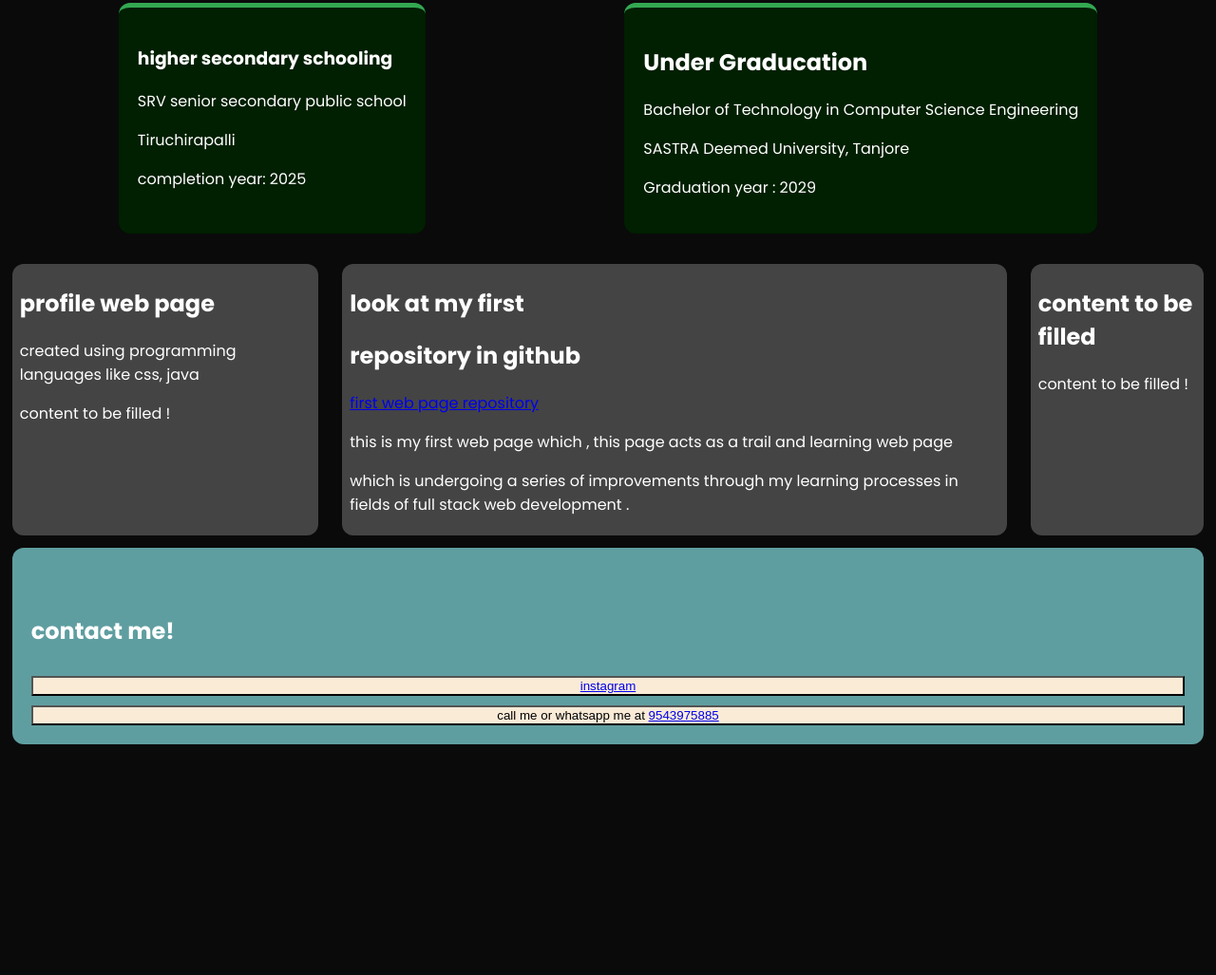
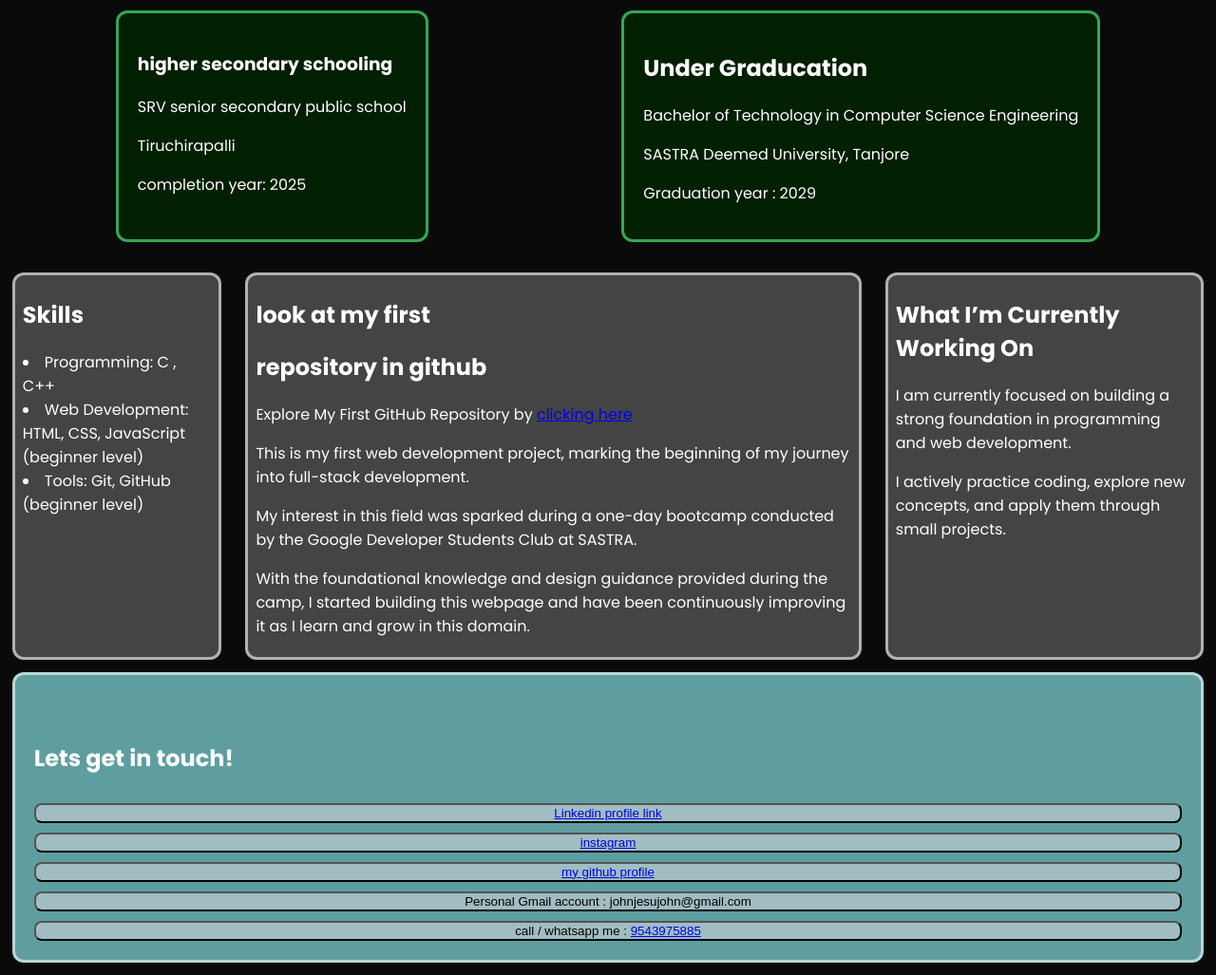
Before and after one commit to jesujo5/my-profile-page-, a plain HTML site: page index.html in a window 1280 px wide. Shown: the part 696-1723 px from the top of the page at 95% size. Before the commit the page ends 1493 px from the top, so only its background shows below. Drawn offline with Linux system fonts and the light colour scheme.

Commit message:
border added

```diff
--- a/index.html
+++ b/index.html
@@ -36,8 +36,8 @@
             <p> Bachelore of techonology - Computer Science Engineering </p>
             <p>SASTRA Deemed university , Tanjore</p>
             <div>
-             <button class="btn-resume">Resume</button>
-             <button class="btn-hire"><a href="https://github.com/jesujo5"> my github profile </a> </button>
+             <!--<button class="btn-resume">Resume</button>-->
+             <!--<button class="btn-hire"><a href="https://github.com/jesujo5"> my github profile </a> </button>-->
 
             </div>
         </div>
@@ -51,6 +51,7 @@
             <h1>MY SELF!!!</h1>
             <p> completed my schooling in SRV senior secondary public school , tiruchirappalli  </p>
             <p> Now currently persuing   first-year,  Bachelor of Technology in Computer Science Engineering at SASTRA Deemed University, Tanjore. </p>
+            <p>being a biology backround student in schooling , i continiously persuing towards computer science field .</p>
 
         </div>
     </section>
@@ -77,29 +78,38 @@
     </nav>
     <nav class = "project" id="project">
         <div class="projectbars">
-            <h1>profile web page</h1>
-            <p> created using programming languages like css, java </p>
-            <p>content to be filled !</p>
-
+            <h1>Skills </h1>
+            <ul></ul>
+            <li> Programming: C ,  C++</li>
+            <li>Web Development: HTML, CSS, JavaScript (beginner level)</li>
+            <li>Tools: Git, GitHub  (beginner level)</li>
+            </ul>
         </div>
         <div class="projectbars">
         <h1>look at my first </h1>
         <h1>repository in github</h1>
-        <a href="https://github.com/jesujo5/my-profile-page-.git"> first web page repository  </a>
-        <p>this is my first web page which , this page acts as a trail and learning web page </p>
-        <p>which is undergoing a series of improvements  through my  learning processes in fields of full stack web development .</p>
+        <p>Explore My First GitHub Repository by  <a href="https://github.com/jesujo5/my-profile-page-.git"> clicking here   </a> </p>
+        <p>This is my first web development project, marking the beginning of my journey into full-stack development. </p>
+        <p>My interest in this field was sparked during a one-day bootcamp conducted by the Google Developer Students Club at SASTRA.</p>
+        <p>With the foundational knowledge and design guidance provided during the camp, I started building this webpage and have been continuously improving it as I learn and grow in this domain. </p>
         </div>
         <div class="projectbars">
-            <h1>content to be filled  </h1>
-            <p>content to be filled !</p>
+            <h1>What I’m Currently Working On </h1>
+            <p>I am currently focused on building a strong foundation in programming and web development.</p>
+            <p>I actively practice coding, explore new concepts, and apply them through small projects.</p>
         </div>
     </nav>
 
     <section  id = "contact">
-        <h1>contact me!</h1>
+        <h1>Lets get in touch!</h1>
+         <button class="contactsbutton"><a href="https://www.linkedin.com/in/john-jesu-6b1849372/">Linkedin profile link  </a> </button>
+         <button class="contactsbutton"><a href="https://www.instagram.com/jesu_jo?igsh=MXM0YWFjZG15MWozYQ=="> instagram  </a> </button>
+          <button class="contactsbutton"><a href="https://github.com/jesujo5"> my github profile </a> </button>
+         <button class="contactsbutton">Personal Gmail account : johnjesujohn@gmail.com</button>
+         <button class="contactsbutton">call / whatsapp me :  <a href="tel:9543975885"> 9543975885  </a> </button>
 
-         <button class="insta"><a href="https://www.instagram.com/jesu_jo?igsh=MXM0YWFjZG15MWozYQ=="> instagram  </a> </button>
-         <button class="insta">call me or whatsapp me at  <a href="tel:9543975885"> 9543975885  </a> </button>
+
+
     </section>
 
 </body>
--- a/styles.css
+++ b/styles.css
@@ -7,7 +7,10 @@ body{
     font-family: Poppins,  sans-serif;
 
 }
-.nav-left{ display: flex; gap: 10px; }
+.nav-left{
+     display: flex;
+      gap: 10px;
+}
 .navbar{
     position: fixed;
     top: 1%;
@@ -23,8 +26,10 @@ body{
     justify-content: space-between;
     align-items: center;
     z-index: 1000;
+    border: 3px solid #ffffff95; }
 
-}
+
+
 .navbtn{
     background-color: #0A0A0A;
     color: #fff;
@@ -50,12 +55,10 @@ body{
     justify-content :end;
     margin-right: 10%;
 
-
-
 }
-.hero span{
-    color: #33A852;
-    padding: 10px 20px
+.profile span{
+    color: cadetblue;
+    padding: 10px 20px;
 }
 .btn-resume{
 
@@ -79,6 +82,7 @@ body{
     justify-content: space-around;
     align-items: center;
     background-color: cadetblue ;
+    border: 3px solid #ffffff95;
     padding:   20px;
     border-radius: 12px;
     gap :10px;
@@ -98,29 +102,31 @@ body{
    padding: 20px;
    background-color : #011f01;
    border-radius: 12px;
-   border-top: 5px solid #33A852;
+   border: 3px solid #33A852;
    padding: 20px;
 }
 .UnderGraducation {
    background-color : #011f01;
    border-radius: 12px;
-   border-top: 5px solid #33A852;
+   border: 3px solid #33A852;
    padding: 20px;
 }
 .project{
    display: flex;
-   justify-content: space-evenly;
+   justify-content:space-between;
    gap: 2%;
    margin : 1%;
 }
 .projectbars{
     background-color:#444;
+    border: 3px solid #ffffff95;
     border-radius: 12px;
     padding: 4px 8px;
 }
 #contact{
     display: flex;
     background-color:cadetblue;
+    border: 3px solid #ffffff95;
     flex-direction: column;
     justify-content: space-around;
     align-items: stretch;
@@ -131,8 +137,9 @@ body{
     padding-top: 50px;
 
 }
-.insta{
-    background-color:antiquewhite;
+.contactsbutton{
+    background-color: #bdcad0b5;
+    border-radius: 8px;
 }
 
 /* Responsive Design */
```
